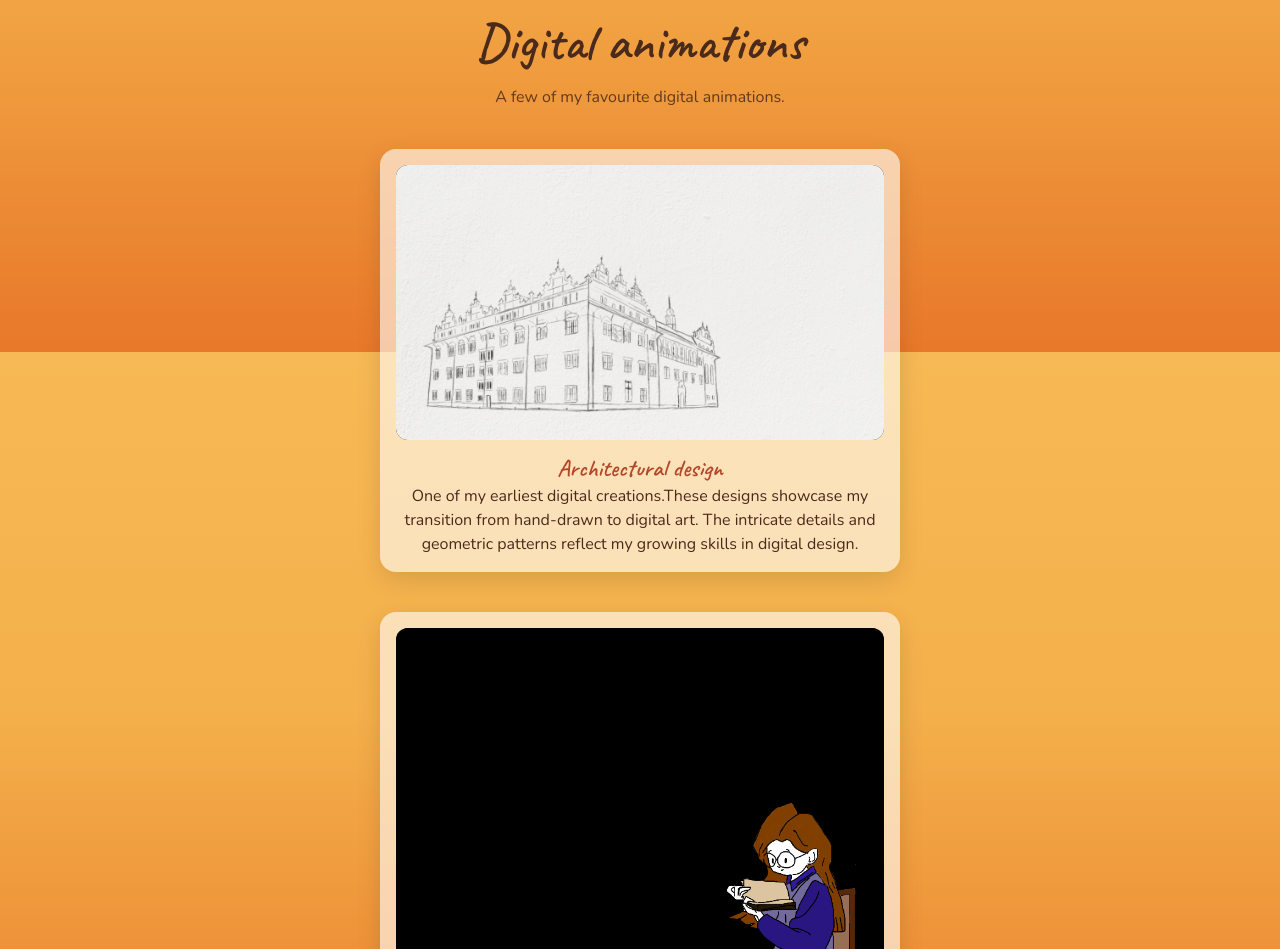
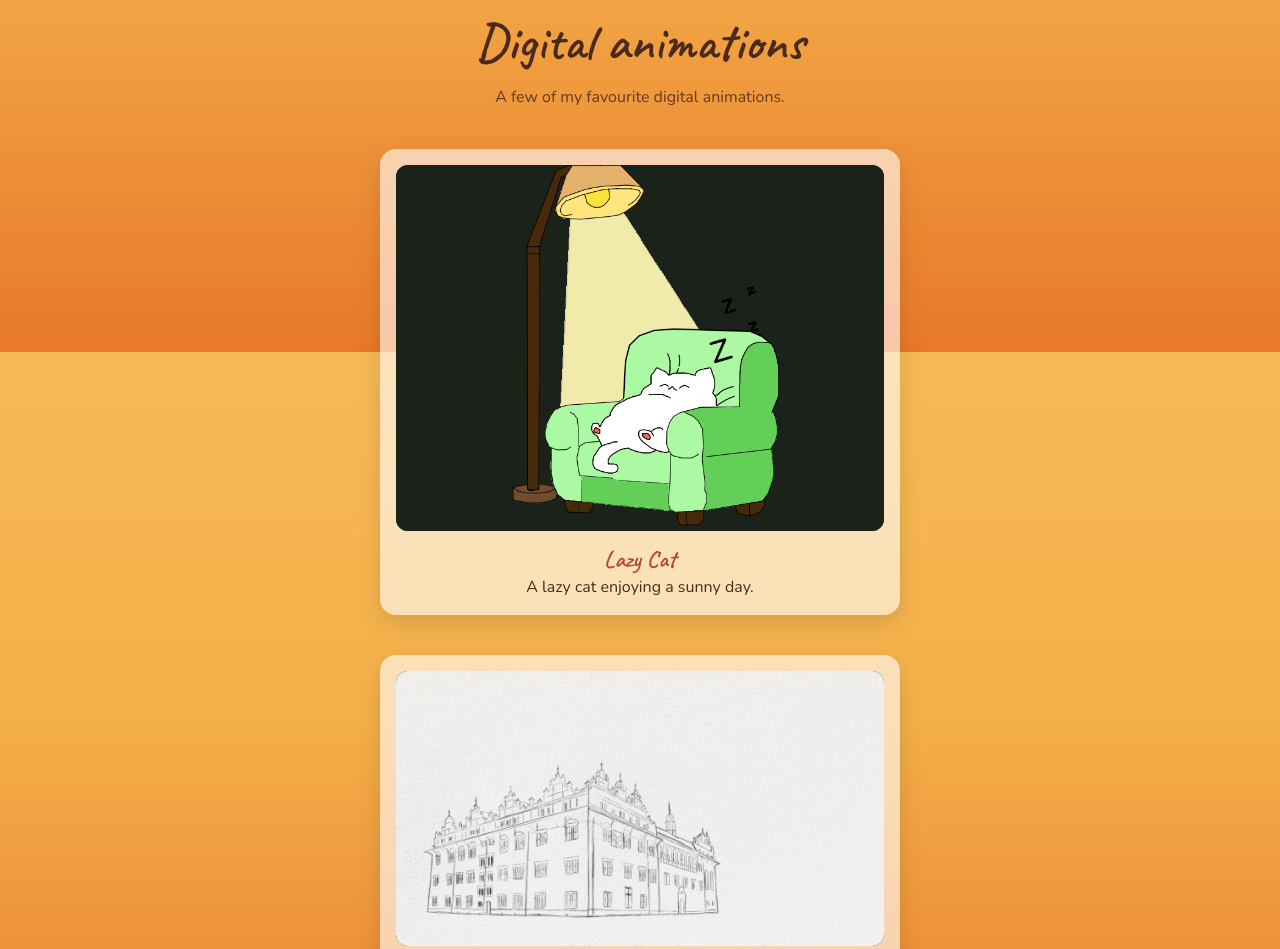
Before and after one commit to DataWorksWithSwarna/creative-portfolio, a plain HTML site: page index.html in a window 1280 px wide. Shown: the part 2848-3797 px from the top of the page. Drawn offline with nearby package versions, Linux system fonts and the light colour scheme; animation ran at ten frames a second.

Commit message:
A few gifs

```diff
--- a/index.html
+++ b/index.html
@@ -91,6 +91,13 @@
   <div class="anim-list flex flex-col items-center gap-10 mt-10">
 
     <!-- Animation card (copy this block for each new animation) -->
+
+    <article class="anim-card">
+      <img src="assets/lazycat.gif" alt="Cat animation 1" loading="lazy" />
+      <h3 class="font-hand text-2xl text-rust">Lazy Cat</h3>
+      <p>A lazy cat enjoying a sunny day.</p>
+    </article>
+
     <article class="anim-card">
       <img src="assets/art1.gif" alt="Cat animation 1" loading="lazy" />
       <h3 class="font-hand text-2xl text-rust">Architectural design</h3>
```
Also changed, not shown: assets/lazycat.gif (added).
